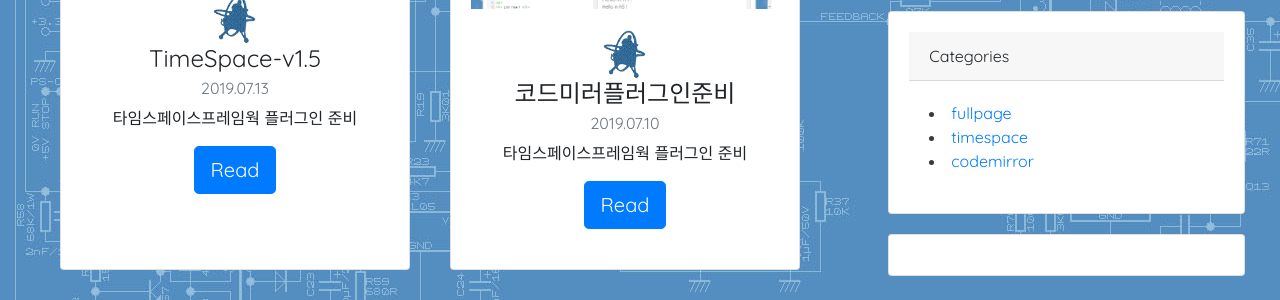
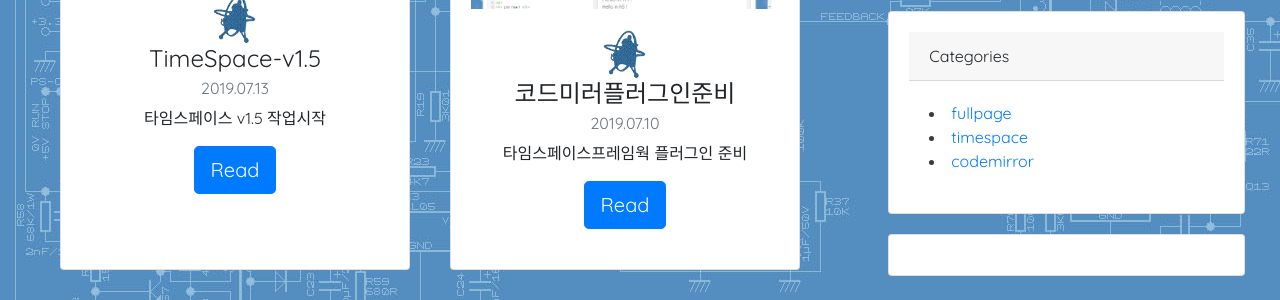
Before and after one commit to time-space-app/time-space-app.github.io, a Jekyll site: the page built from index.html, in a window 1280 px wide. Shown: the part 444-744 px from the top of the page. Built offline with Jekyll 4.4.1, drawn with Linux system fonts in a browser that asks for light colours; nearby versions of some CDN libraries; the list of posts is cut into pages by our own code; comment, search, counter and statistics services are not loaded.

Commit message:
포스트 수정

```diff
--- a/_posts/2019-07-13-timespace-doc.md
+++ b/_posts/2019-07-13-timespace-doc.md
@@ -1,7 +1,7 @@
 ---
 title: "TimeSpace-v1.5"
 layout: post
-summary: 타임스페이스프레임웍 플러그인 준비
+summary: 타임스페이스 v1.5 작업시작
 categories: timespace
 thumbnail: posts/hello.jpg
 author: TimeSpace
```
